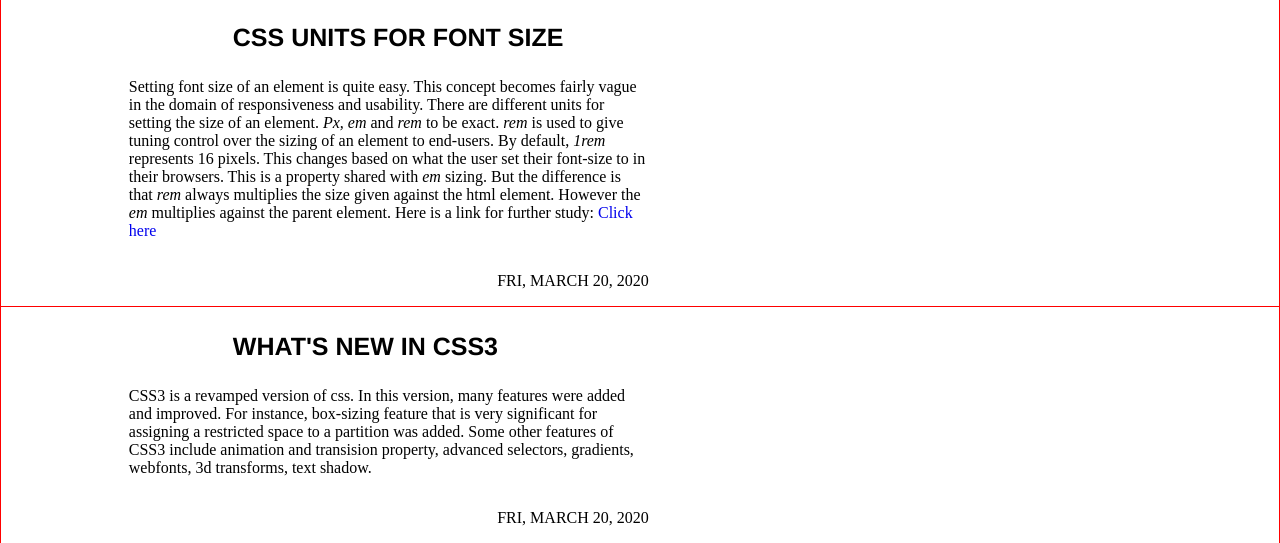
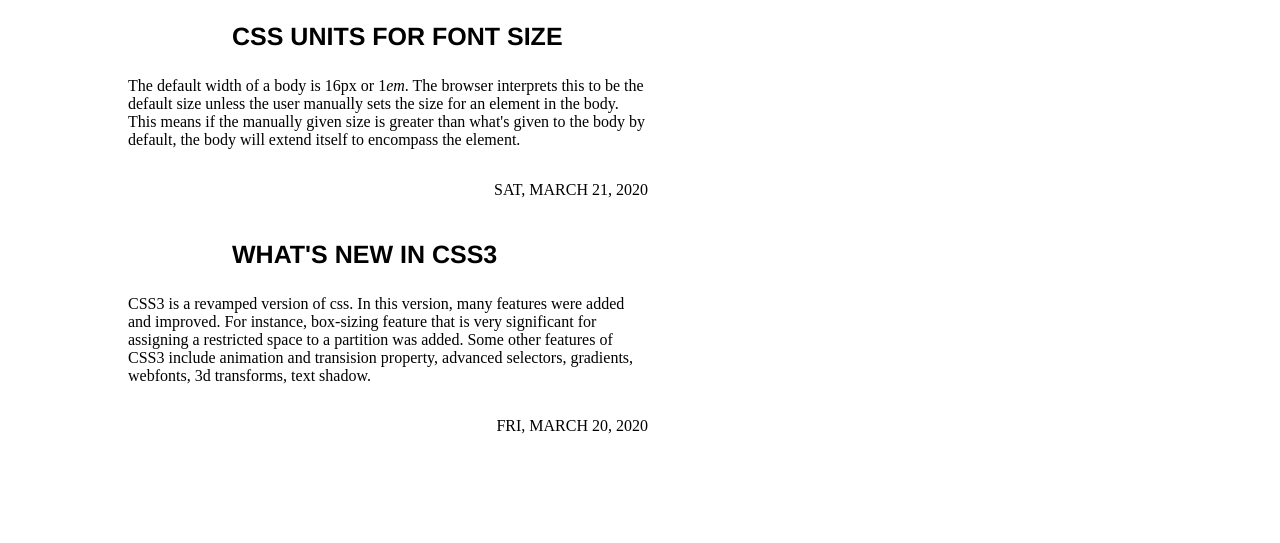
Before and after one commit to AbiyM1/MyCV2, a plain HTML site: page blog.html in a window 1280 px wide. Shown: the part 567-1110 px from the top of the page. After the commit the page ends 1018 px from the top, so only its background shows below. Drawn offline with Linux system fonts and the light colour scheme.

Commit message:
finalized all the pages and added a new blog

```diff
--- a/assets/css/blogstyle.css
+++ b/assets/css/blogstyle.css
@@ -37,7 +37,6 @@ nav>ul>li>a:hover {
 span{
     display: flex;
     flex-direction: row;
-    border: 1px solid red;
     border-bottom: 10px;
 
 }
--- a/blog.html
+++ b/blog.html
@@ -71,25 +71,13 @@
         <div class="span-two-div">
             <h3>CSS Units for font size</h3>
             <p>
-
-                Setting font size of an element is quite easy.
-                This concept becomes fairly vague in the domain of responsiveness and usability. There are different
-                units for
-                setting the size of an element. <i>Px, em </i> and <i> rem </i>to be exact. <i> rem </i> is used to give
-                tuning
-                control over the
-                sizing of an element to end-users.
-                By default, <i> 1rem </i>represents 16 pixels. This changes based on what the user set their font-size
-                to in
-                their browsers. This is a property shared with <i>em</i>
-                sizing. But the difference is that <i>rem</i> always multiplies the size given against the html element.
-                However the <i>em</i>
-                multiplies against the parent element. Here is a link for further study: <a
-                    href=" https://css-tricks.com/rem-global-em-local/" target="_blank">Click here</a>
+                The default width of a body is 16px or 1<i>em</i>. The browser interprets this to be the default size
+                unless the user manually sets the size for an element in the body. This means if the manually given size
+                is greater than what's given to the body by default, the body will extend itself to encompass the element.
 
             </p>
 
-            <p class="para">Fri, March 20, 2020</p>
+            <p class="para">Sat, March 21, 2020</p>
 
         </div>
 
@@ -102,7 +90,8 @@
             <p>
                 CSS3 is a revamped version of css. In this version, many features were added and improved.
                 For instance, box-sizing feature that is very significant for assigning a restricted space to a
-                partition was added. Some other features of CSS3 include animation and transision property, advanced selectors,
+                partition was added. Some other features of CSS3 include animation and transision property, advanced
+                selectors,
                 gradients, webfonts, 3d transforms, text shadow.
 
             </p>
```
Also changed, not shown: Contact.html (+1 -1 lines), question2.html (+1 -1 lines), question3.html (+1 -1 lines), Gallery.html (line endings or trailing spaces).
